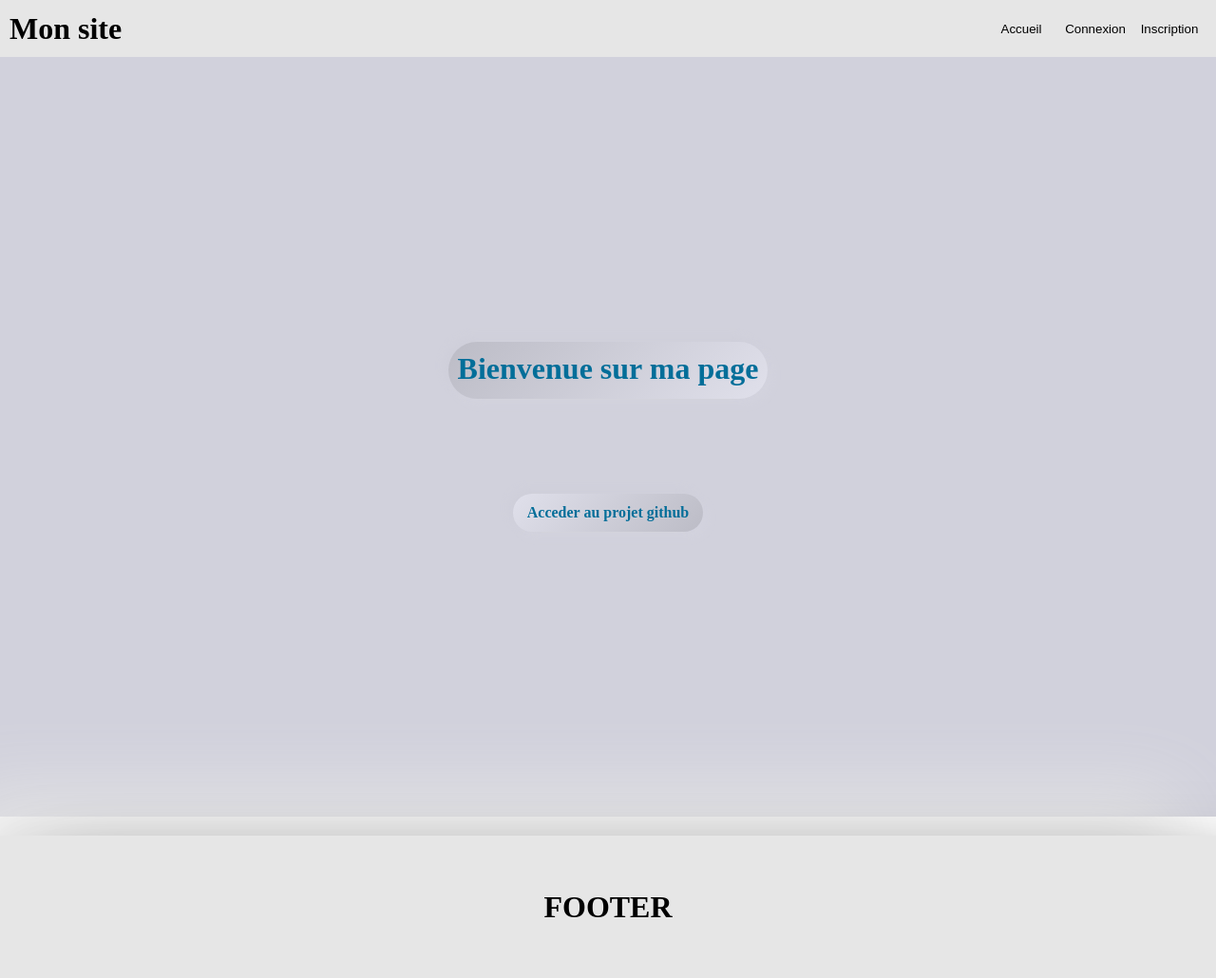
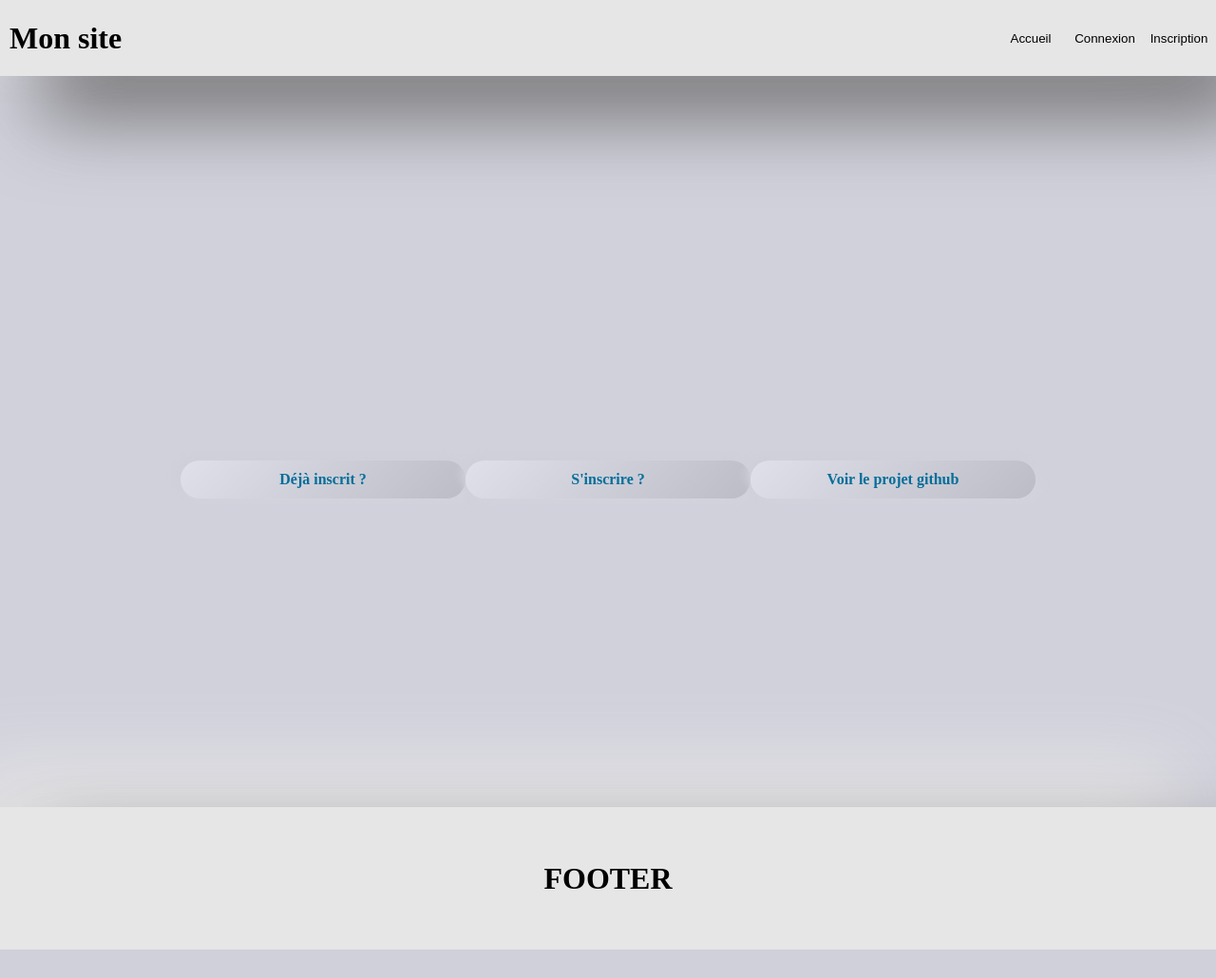
Before and after one commit to ahmed-magassouba/module-connexion, a PHP site: page / in a window 1280 px wide. Shown: the whole page at 95% size. After the commit the page ends 1000 px from the top, so only its background shows below. Run offline with PHP 8.4, Linux system fonts and the light colour scheme.

Commit message:
mis en page

```diff
--- a/css/style.css
+++ b/css/style.css
@@ -8,14 +8,15 @@
 header {
   display: flex;
   justify-content: space-between;
-  height: 60px;
+  position: fixed;
+  width: 100%;
+  height: 80px;
   background-color: rgb(230, 230, 230);
   align-items: center;
   box-shadow: 41px 41px 82px #6c6c6c, -41px -41px 82px rgb(230, 230, 230);
 }
 
 .menu {
-  padding: 10px;
   width: 71%;
   display: flex;
   justify-content: space-between;
@@ -36,25 +37,27 @@ button:hover {
 }
 /* style formulaire*/
 .sectionclass {
+  display: flex;
+ align-items: center;
+ justify-content: center;
   width: 80%;
   margin: auto;
-  height: 800px;
-  background: #e0e0e0;
-  display: flex;
-  justify-content: center;
+  height: 850px;
+  background-color: #e0e0e0;
+  padding-top: 70px;
+
 }
 /* style formulaire-connexion*/
 .formconnex {
   display: flex;
   flex-direction: column;
+  justify-content: center;
   align-items: center;
   width: 400px;
   height: 480px;
-  margin: 100px;
   border-radius: 93px;
   background: #e0e0e0;
   box-shadow: 41px 41px 82px #6c6c6c, -41px -41px 82px #ffffff;
-  padding-top: 55px;
 }
 .el {
   padding: 40px;
@@ -87,13 +90,12 @@ button:hover {
   display: flex;
   flex-direction: column;
   align-items: center;
+  justify-content: center;
   width: 400px;
   height: 570px;
-  margin: 100px;
   border-radius: 93px;
   background: #e0e0e0;
   box-shadow: 41px 41px 82px #6c6c6c, -41px -41px 82px #ffffff;
-  padding-top: 35px;
 }
 .el1 {
   padding: 20px;
@@ -118,13 +120,13 @@ h1 {
   display: flex;
   flex-direction: column;
   align-items: center;
+  justify-content: center;
   width: 400px;
   height: 340px;
   margin: 50px;
   border-radius: 93px;
   background: #e0e0e0;
   box-shadow: 41px 41px 82px #6c6c6c, -41px -41px 82px #ffffff;
-  padding-top: 30px;
 }
 
 .el2 {
@@ -138,6 +140,7 @@ h1 {
   padding: 30px;
   margin-top: 10px;
   background-color: rgb(211, 91, 91);
+  border-radius: 4px;
 }
 
 .color {
@@ -152,7 +155,8 @@ h1 {
   justify-content: center;
   background-color: #d1d1dc;
   width: 100%;
-  height: 800px;
+  height: 850px;
+  padding-top: 60px;
 }
 .bv {
   color: rgb(3, 110, 153);
@@ -167,7 +171,7 @@ h1 {
   justify-content: center;
   align-content: center;
   padding-top: 100px;
-  width: 40%;
+  width: 100%;
 }
 
 .ellien {
@@ -176,7 +180,7 @@ h1 {
   align-items: center;
   text-decoration: none;
   height: 40px;
-  width: 200px;
+  width: 300px;
   color: rgb(3, 110, 153);
   border-radius: 93px;
   background: linear-gradient(315deg, #bcbcc6, #e0e0eb);
--- a/includes/footer.php
+++ b/includes/footer.php
@@ -1,7 +1,5 @@
 
-<aside>
-    <h1></h1>
-</aside>
+<aside></aside>
 
 </main>
 
--- a/index.php
+++ b/index.php
@@ -7,11 +7,28 @@ require "includes/header.php";
 //var_dump(est_connecte());
 ?>
 <div class="color1">
-    <h1 class="bv">Bienvenue sur ma page</h1>
-    <div class="lien">
+    <?php if (est_connecte()) : ?>
+        <h1 class="bv">Salut <?= $_SESSION['connecte']['prenom'].' '.$_SESSION['connecte']['nom'];?></h1>
+        <h1 class="bv">Bienvenue sur ma page</h1>
 
-        <a class="ellien" target="blank" href="https://github.com/ahmed-magassouba/module-connexion.git"><h4> Acceder au projet github</h4></a>
+        <div class="lien">
+            <a class="ellien" target="blank" href="https://github.com/ahmed-magassouba/module-connexion.git">
+                <h4> Acceder au projet github</h4>
+            </a>
+        </div>
+    <?php else : ?>
+        <div class="lien">
+            <a class="ellien" href="connexion.php">
+                <h4>Déjà inscrit ?</h4>
+            </a>
+            <a class="ellien" href="inscription.php">
+                <h4>S'inscrire ?</h4>
+            </a>
+            <a class="ellien" target="blank" href="https://github.com/ahmed-magassouba/module-connexion.git">
+                <h4>Voir le projet github</h4>
+            </a>
+        </div>
+    <?php endif; ?>
 
-    </div>
 </div>
 <?php require 'includes/footer.php'; ?>
```
